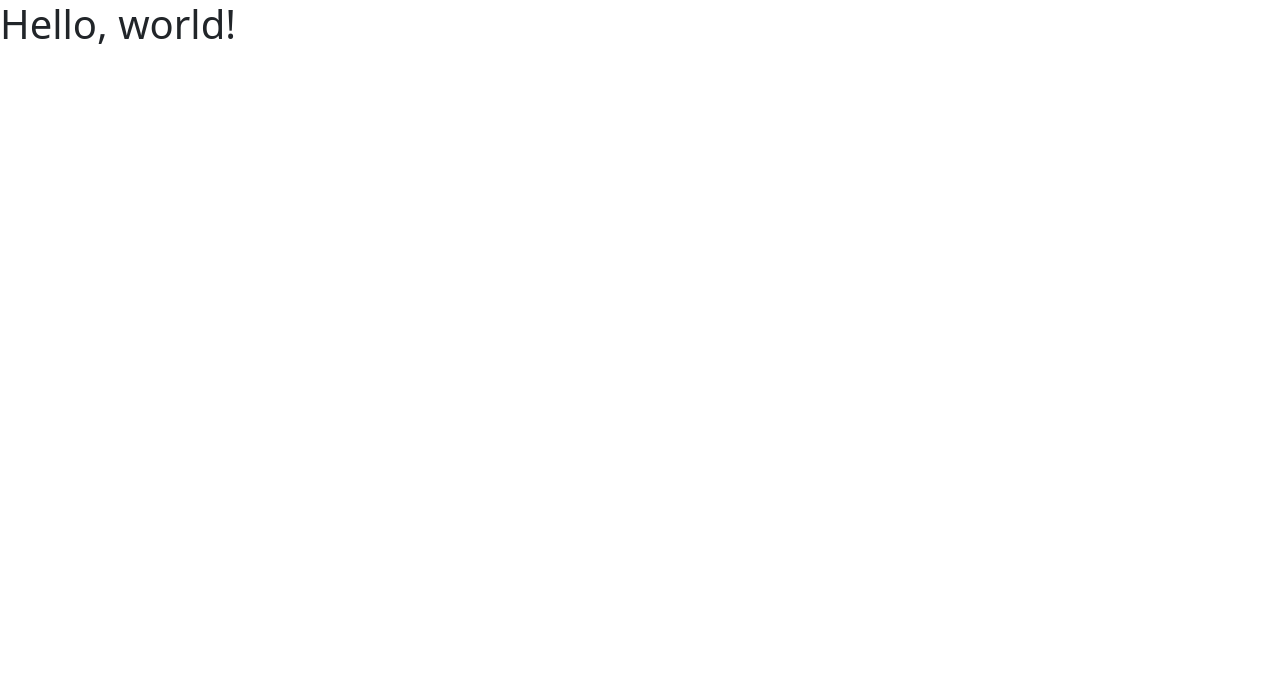
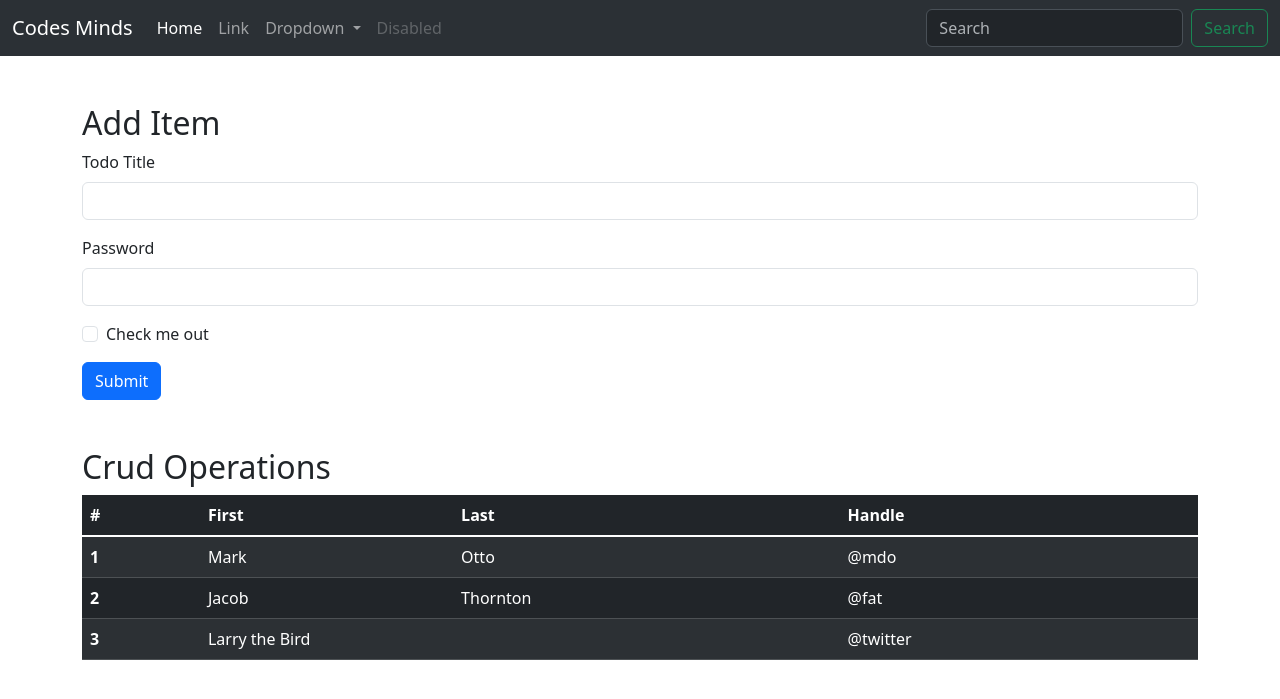
Before and after one commit to SohailKhanPAK/Flask-App, a Flask app: page / in a window 1280 px wide. Before the commit the part shown is almost empty. Shown: the top 699 px of the page. Run offline with Flask 3, Linux system fonts and the light colour scheme.

Commit message:
Working on TODO APP

```diff
--- a/templates/index.html
+++ b/templates/index.html
@@ -7,7 +7,108 @@
     <link href="https://cdn.jsdelivr.net/npm/bootstrap@5.3.3/dist/css/bootstrap.min.css" rel="stylesheet" integrity="sha384-QWTKZyjpPEjISv5WaRU9OFeRpok6YctnYmDr5pNlyT2bRjXh0JMhjY6hW+ALEwIH" crossorigin="anonymous">
   </head>
   <body>
-    <h1>Hello, world!</h1>
+
+
+ <!-- Navbar-->
+    <nav class="navbar navbar-expand-lg bg-dark bg-body-tertiary" data-bs-theme="dark">
+        <div class="container-fluid">
+          <a class="navbar-brand" href="#">Codes Minds</a>
+          <button class="navbar-toggler" type="button" data-bs-toggle="collapse" data-bs-target="#navbarSupportedContent" aria-controls="navbarSupportedContent" aria-expanded="false" aria-label="Toggle navigation">
+            <span class="navbar-toggler-icon"></span>
+          </button>
+          <div class="collapse navbar-collapse" id="navbarSupportedContent">
+            <ul class="navbar-nav me-auto mb-2 mb-lg-0">
+              <li class="nav-item">
+                <a class="nav-link active" aria-current="page" href="#">Home</a>
+              </li>
+              <li class="nav-item">
+                <a class="nav-link" href="#">Link</a>
+              </li>
+              <li class="nav-item dropdown">
+                <a class="nav-link dropdown-toggle" href="#" role="button" data-bs-toggle="dropdown" aria-expanded="false">
+                  Dropdown
+                </a>
+                <ul class="dropdown-menu">
+                  <li><a class="dropdown-item" href="#">Action</a></li>
+                  <li><a class="dropdown-item" href="#">Another action</a></li>
+                  <li><hr class="dropdown-divider"></li>
+                  <li><a class="dropdown-item" href="#">Something else here</a></li>
+                </ul>
+              </li>
+              <li class="nav-item">
+                <a class="nav-link disabled" aria-disabled="true">Disabled</a>
+              </li>
+            </ul>
+            <form class="d-flex" role="search">
+              <input class="form-control me-2" type="search" placeholder="Search" aria-label="Search">
+              <button class="btn btn-outline-success" type="submit">Search</button>
+            </form>
+          </div>
+        </div>
+      </nav>
+
+ <!-- Navba End-->
+
+
+<!-- Form Start -->
+
+      <div class="container my-5">
+        <h2>Add Item</h2>
+        <form>
+            <div class="mb-3">
+              <label for="exampleInputEmail1" class="form-label">Todo Title</label>
+              <input type="text" class="form-control" id="exampleInputEmail1" aria-describedby="emailHelp">
+
+            </div>
+            <div class="mb-3">
+              <label for="exampleInputPassword1" class="form-label">Password</label>
+              <input type="password" class="form-control" id="exampleInputPassword1">
+            </div>
+            <div class="mb-3 form-check">
+              <input type="checkbox" class="form-check-input" id="exampleCheck1">
+              <label class="form-check-label" for="exampleCheck1">Check me out</label>
+            </div>
+            <button type="submit" class="btn btn-primary">Submit</button>
+          </form>
+      </div>
+
+<!-- Form End -->
+
+
+<div class="container my-5">
+    <h2>Crud Operations</h2>
+    <table class="table table-dark table-hover table-striped">
+        <thead class="">
+          <tr>
+            <th scope="col">#</th>
+            <th scope="col">First</th>
+            <th scope="col">Last</th>
+            <th scope="col">Handle</th>
+          </tr>
+        </thead>
+        <tbody class="table-group-divider ">
+          <tr>
+            <th scope="row">1</th>
+            <td>Mark</td>
+            <td>Otto</td>
+            <td>@mdo</td>
+          </tr>
+          <tr>
+            <th scope="row">2</th>
+            <td>Jacob</td>
+            <td>Thornton</td>
+            <td>@fat</td>
+          </tr>
+          <tr>
+            <th scope="row">3</th>
+            <td colspan="2">Larry the Bird</td>
+            <td>@twitter</td>
+          </tr>
+        </tbody>
+      </table>
+</div>
+
+
     <script src="https://cdn.jsdelivr.net/npm/bootstrap@5.3.3/dist/js/bootstrap.bundle.min.js" integrity="sha384-YvpcrYf0tY3lHB60NNkmXc5s9fDVZLESaAA55NDzOxhy9GkcIdslK1eN7N6jIeHz" crossorigin="anonymous"></script>
   </body>
 </html>
```
